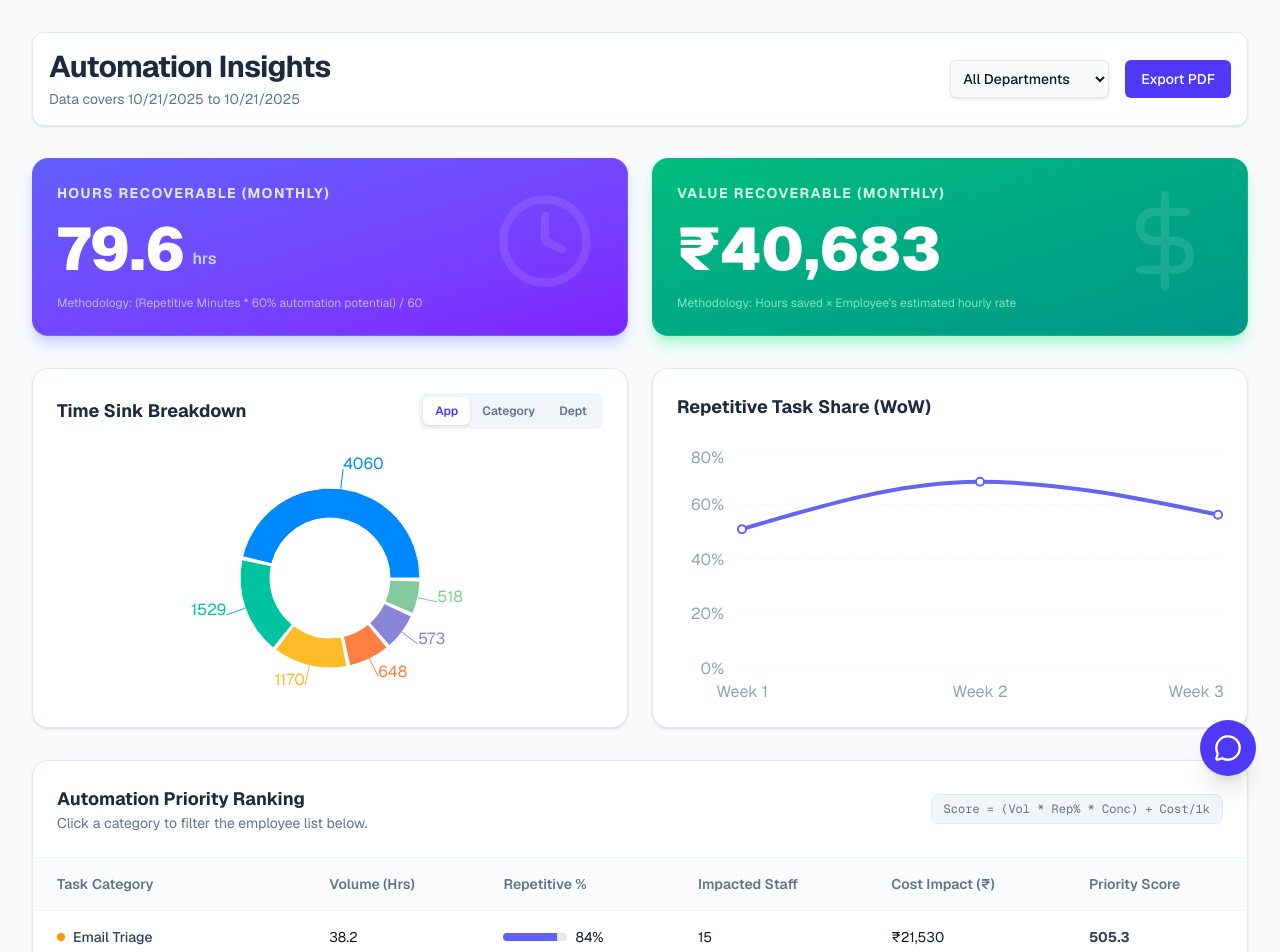
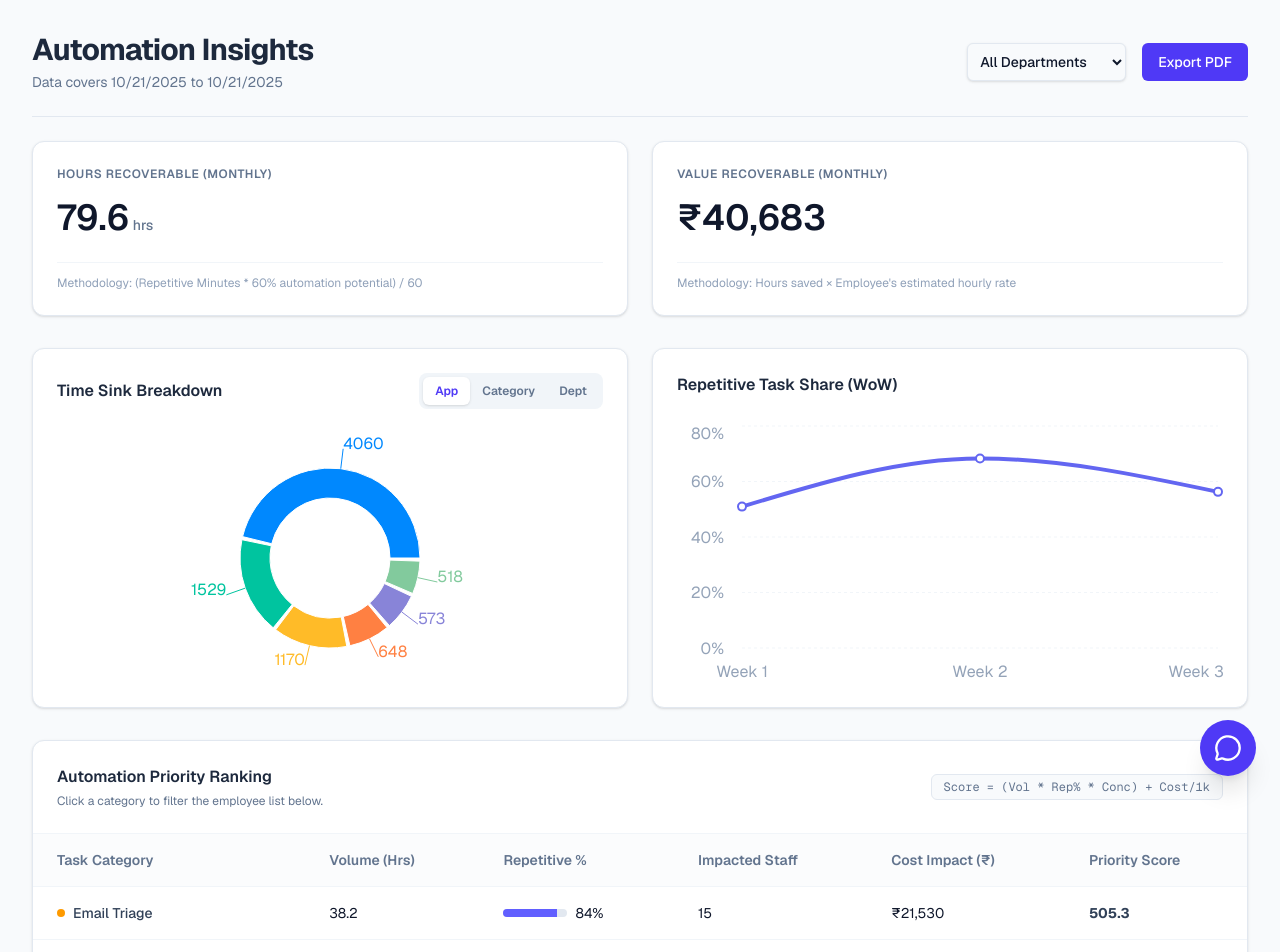
Before and after one commit to trivedipratham/Cord4_DashBoard, a Next.js app: page / in a window 1280 px wide. Shown: the top 952 px of the page. Built offline with nearby package versions, Linux system fonts and the light colour scheme.

Commit message:
style: revert to minimalist professional enterprise design

```diff
--- a/src/components/Dashboard.tsx
+++ b/src/components/Dashboard.tsx
@@ -168,7 +168,7 @@ export default function Dashboard({ data }: { data: IngestionResult }) {
       <div className="p-8 max-w-7xl mx-auto space-y-8" ref={dashboardRef}>
 
         {/* Header & Controls */}
-        <div className="flex flex-col md:flex-row justify-between items-start md:items-center bg-white p-4 rounded-xl shadow-sm border border-slate-200">
+        <div className="flex flex-col md:flex-row justify-between items-start md:items-center pb-6 border-b border-slate-200 mb-6">
           <div>
             <h1 className="text-3xl font-bold tracking-tight text-slate-800">Automation Insights</h1>
             <p className="text-slate-500 text-sm mt-1">Data covers {new Date(data.activities[0]?.date).toLocaleDateString()} to {new Date(data.activities[data.activities.length - 1]?.date).toLocaleDateString()}</p>
@@ -206,35 +206,29 @@ export default function Dashboard({ data }: { data: IngestionResult }) {
 
         {/* Headline Cards */}
         <div className="grid grid-cols-1 md:grid-cols-2 gap-6">
-          <div className="bg-gradient-to-br from-indigo-500 to-violet-600 shadow-lg shadow-indigo-200 rounded-2xl p-6 border border-indigo-400/30 text-white relative overflow-hidden group">
-            <div className="absolute top-0 right-0 p-8 opacity-10 group-hover:scale-110 transition-transform duration-500">
-              <svg width="100" height="100" viewBox="0 0 24 24" fill="none" stroke="currentColor" strokeWidth="2" strokeLinecap="round" strokeLinejoin="round"><circle cx="12" cy="12" r="10"/><polyline points="12 6 12 12 16 14"/></svg>
+          <div className="bg-white rounded-xl p-6 border border-slate-200 shadow-sm flex flex-col justify-between">
+            <h2 className="text-xs font-semibold text-slate-500 uppercase tracking-wider">Hours Recoverable (Monthly)</h2>
+            <div className="flex items-baseline mt-4">
+              <p className="text-4xl font-semibold text-slate-900">{totalHoursSaved.toFixed(1)}</p>
+              <span className="text-slate-500 ml-1 font-medium text-sm">hrs</span>
             </div>
-            <h2 className="text-sm font-bold text-indigo-100 uppercase tracking-widest">Hours Recoverable (Monthly)</h2>
-            <div className="flex items-end mt-4">
-              <p className="text-6xl font-black">{totalHoursSaved.toFixed(1)}</p>
-              <span className="text-indigo-200 ml-2 mb-2 font-semibold">hrs</span>
-            </div>
-            <p className="text-xs text-indigo-200 mt-4 opacity-80">Methodology: (Repetitive Minutes * 60% automation potential) / 60</p>
+            <p className="text-xs text-slate-400 mt-6 border-t border-slate-100 pt-3">Methodology: (Repetitive Minutes * 60% automation potential) / 60</p>
           </div>
 
-          <div className="bg-gradient-to-br from-emerald-500 to-teal-600 shadow-lg shadow-emerald-200 rounded-2xl p-6 border border-emerald-400/30 text-white relative overflow-hidden group">
-            <div className="absolute top-0 right-0 p-8 opacity-10 group-hover:scale-110 transition-transform duration-500">
-              <svg width="100" height="100" viewBox="0 0 24 24" fill="none" stroke="currentColor" strokeWidth="2" strokeLinecap="round" strokeLinejoin="round"><line x1="12" y1="1" x2="12" y2="23"/><path d="M17 5H9.5a3.5 3.5 0 0 0 0 7h5a3.5 3.5 0 0 1 0 7H6"/></svg>
+          <div className="bg-white rounded-xl p-6 border border-slate-200 shadow-sm flex flex-col justify-between">
+            <h2 className="text-xs font-semibold text-slate-500 uppercase tracking-wider">Value Recoverable (Monthly)</h2>
+            <div className="flex items-baseline mt-4">
+              <p className="text-4xl font-semibold text-slate-900">₹{totalINRSaved.toLocaleString(undefined, { maximumFractionDigits: 0 })}</p>
             </div>
-            <h2 className="text-sm font-bold text-emerald-100 uppercase tracking-widest">Value Recoverable (Monthly)</h2>
-            <div className="flex items-end mt-4">
-              <p className="text-6xl font-black">₹{totalINRSaved.toLocaleString(undefined, { maximumFractionDigits: 0 })}</p>
-            </div>
-            <p className="text-xs text-emerald-200 mt-4 opacity-80">Methodology: Hours saved × Employee's estimated hourly rate</p>
+            <p className="text-xs text-slate-400 mt-6 border-t border-slate-100 pt-3">Methodology: Hours saved × Employee's estimated hourly rate</p>
           </div>
         </div>
 
         <div className="grid grid-cols-1 lg:grid-cols-2 gap-6">
           {/* Chart: Time Sink by Dimension */}
-          <div className="bg-white p-6 rounded-2xl shadow-sm border border-slate-200 flex flex-col">
+          <div className="bg-white p-6 rounded-xl shadow-sm border border-slate-200 flex flex-col">
             <div className="flex justify-between items-center mb-6">
-              <h3 className="font-bold text-slate-800 text-lg">Time Sink Breakdown</h3>
+              <h3 className="font-semibold text-slate-800 text-base">Time Sink Breakdown</h3>
               <div className="flex bg-slate-100 p-1 rounded-lg">
                 <button onClick={() => setTimeSinkView('app')} className={`px-3 py-1.5 text-xs font-semibold rounded-md transition-all ${timeSinkView === 'app' ? 'bg-white shadow-sm text-indigo-600' : 'text-slate-500 hover:text-slate-700'}`}>App</button>
                 <button onClick={() => setTimeSinkView('category')} className={`px-3 py-1.5 text-xs font-semibold rounded-md transition-all ${timeSinkView === 'category' ? 'bg-white shadow-sm text-indigo-600' : 'text-slate-500 hover:text-slate-700'}`}>Category</button>
@@ -254,8 +248,8 @@ export default function Dashboard({ data }: { data: IngestionResult }) {
           </div>
 
           {/* Chart: WoW Trend */}
-          <div className="bg-white p-6 rounded-2xl shadow-sm border border-slate-200 flex flex-col">
-            <h3 className="font-bold text-slate-800 text-lg mb-6">Repetitive Task Share (WoW)</h3>
+          <div className="bg-white p-6 rounded-xl shadow-sm border border-slate-200 flex flex-col">
+            <h3 className="font-semibold text-slate-800 text-base mb-6">Repetitive Task Share (WoW)</h3>
             <div className="flex-1 min-h-[250px]">
               <ResponsiveContainer width="100%" height="100%">
                 <LineChart data={wowTrend}>
@@ -271,13 +265,13 @@ export default function Dashboard({ data }: { data: IngestionResult }) {
         </div>
 
         {/* Priority Ranking Table */}
-        <div className="bg-white rounded-2xl shadow-sm border border-slate-200 overflow-hidden">
+        <div className="bg-white rounded-xl shadow-sm border border-slate-200 overflow-hidden">
           <div className="p-6 border-b border-slate-100 flex flex-col md:flex-row justify-between items-start md:items-center gap-2">
             <div>
-              <h3 className="font-bold text-slate-800 text-lg">Automation Priority Ranking</h3>
-              <p className="text-sm text-slate-500">Click a category to filter the employee list below.</p>
+              <h3 className="font-semibold text-slate-800 text-base">Automation Priority Ranking</h3>
+              <p className="text-xs text-slate-500 mt-1">Click a category to filter the employee list below.</p>
             </div>
-            <span className="text-xs font-mono bg-slate-100 text-slate-500 px-3 py-1.5 rounded-lg border border-slate-200">Score = (Vol * Rep% * Conc) + Cost/1k</span>
+            <span className="text-xs font-mono bg-slate-50 text-slate-500 px-3 py-1 rounded-md border border-slate-200">Score = (Vol * Rep% * Conc) + Cost/1k</span>
           </div>
           <div className="overflow-x-auto">
             <table className="w-full text-left text-sm">
@@ -323,10 +317,10 @@ export default function Dashboard({ data }: { data: IngestionResult }) {
         </div>
 
         {/* Employee Drill-Down */}
-        <div className="bg-white p-6 rounded-2xl shadow-sm border border-slate-200">
+        <div className="bg-white p-6 rounded-xl shadow-sm border border-slate-200">
           <div className="flex items-center gap-3 mb-6">
-            <h3 className="font-bold text-slate-800 text-lg">Employee Drill-down</h3>
-            {selectedTaskCategory && <span className="text-xs bg-indigo-100 text-indigo-700 px-3 py-1 rounded-full font-medium shadow-sm">Filtered by: {selectedTaskCategory}</span>}
+            <h3 className="font-semibold text-slate-800 text-base">Employee Drill-down</h3>
+            {selectedTaskCategory && <span className="text-xs bg-slate-100 text-slate-700 px-2 py-1 rounded-md font-medium border border-slate-200">Filtered by: {selectedTaskCategory}</span>}
           </div>
           <div className="grid grid-cols-1 md:grid-cols-2 lg:grid-cols-3 xl:grid-cols-4 gap-4">
             {/* Show employees who participate in the filtered dataset */}
```
